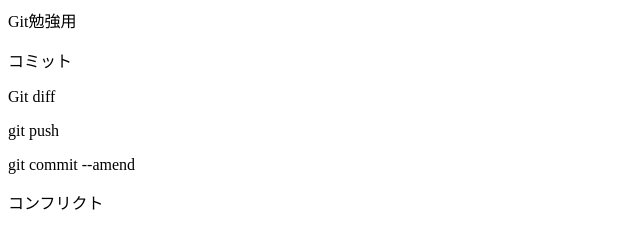
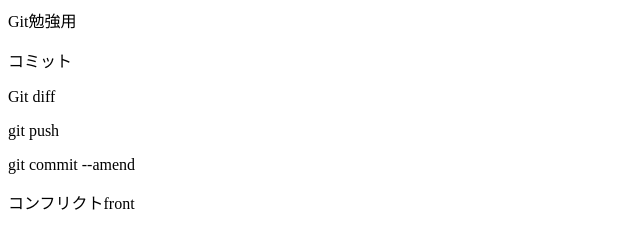
Before and after one commit to YUKINA-gif/git_study, a plain HTML site: page index.html in a window 1280 px wide. Shown: the full height of the page, 0-640 px from the left. Drawn offline with Linux system fonts and the light colour scheme.

Commit message:
コンフリクト追加

```diff
--- a/index.html
+++ b/index.html
@@ -3,4 +3,4 @@
 <p>Git diff</p>
 <p>git push</p>
 <p>git commit --amend</p>
-<p>コンフリクト</p>
+<p>コンフリクトfront</p>
```
